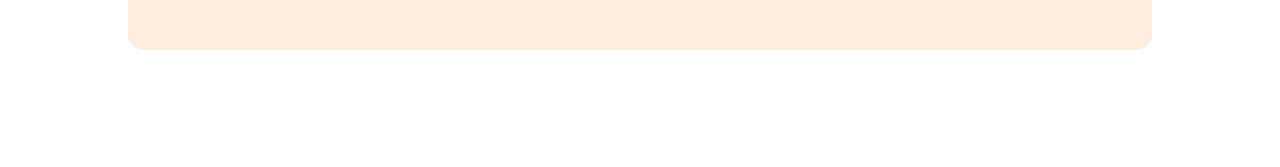
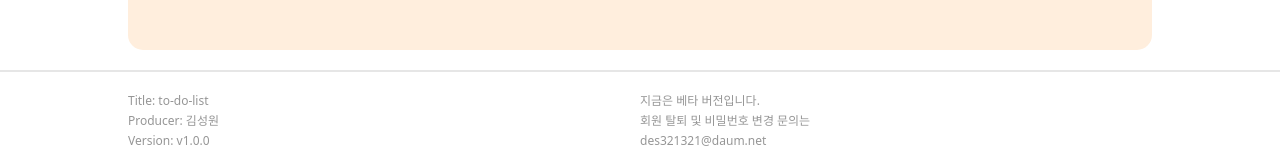
Before and after one commit to alaliyo/to-do-list, a React (Create React App) app: page / in a window 1280 px wide. Shown: the part 678-845 px from the top of the page. Before the commit the page ends 800 px from the top, so only its background shows below. Built offline with nearby package versions, Linux system fonts and the light colour scheme; no server answers; the database is empty.

Commit message:
feat: footer 추가

```diff
--- a/src/App.js
+++ b/src/App.js
@@ -1,7 +1,8 @@
 import styled from 'styled-components';
 import { useState, useEffect } from 'react';
+import { authService } from './firebase';
 import AppRouter from './components/Router';
-import { authService } from './firebase';
+import Footer from './components/Footer';
 
 function App() {
   const [init, setInit] = useState(false);
@@ -21,6 +22,7 @@ function App() {
   return (
     <div>
       { init ? <AppRouter userObj={userObj} loggedIn={loggedIn}></AppRouter> : <LodingBox><h1>...Loading</h1></LodingBox> }
+      <Footer />
     </div>
   )
 }
--- /dev/null
+++ b/src/components/Footer.js
@@ -0,0 +1,46 @@
+import styled from 'styled-components';
+
+function Footer() {
+    return (
+        <FooterBox>
+            <FlexBox>
+                <TextBox>Title: to-do-list</TextBox>
+                <TextBox>Producer: 김성원</TextBox>
+                <TextBox>Version: v1.0.0</TextBox>
+            </FlexBox>
+            <FlexBox>
+                <TextBox>지금은 베타 버전입니다.</TextBox>
+                <TextBox>회원 탈퇴 및 비밀번호 변경 문의는</TextBox>
+                <TextBox>des321321@daum.net</TextBox>
+            </FlexBox>
+        </FooterBox>
+    )
+}
+
+export default Footer;
+
+const FooterBox = styled.footer`
+    border-top: 2px solid rgb(230, 230, 230);
+    margin-top: 20px;
+    padding: 20px 10% ;
+    height: 100px;
+    width: 100vw;
+    color: rgb(150, 150, 150);
+    font-size: 12px;
+    display: flex;
+`
+
+const FlexBox = styled.div`
+    width: 50%;
+`
+
+const TextBox = styled.div`
+    margin-bottom: 2px;
+`
+
+// const FooterAText = styled.a`
+//     color: rgb(150, 150, 150);
+//     text-decoration: none;
+//     &:hover{color: rgb(150, 150, 150);}
+//     margin-bottom: 3px;
+// `
--- a/src/components/Navigator.js
+++ b/src/components/Navigator.js
@@ -1,3 +1,4 @@
+import styled from 'styled-components';
 import Container from 'react-bootstrap/Container';
 import Navbar from 'react-bootstrap/Navbar';
 import Button from 'react-bootstrap/Button';
@@ -19,7 +20,7 @@ function Navigator({ userObj, loggedIn }) {
                     <Navbar.Text>
                         {loggedIn ? (
                             <>
-                            <span>{userObj.email}님 환영합니다.</span>
+                            <EmailText>{userObj.email}</EmailText>
                             <Button variant="light" onClick={onLogOutClick}>로그아웃</Button>
                             </>
                         ) : (
@@ -35,3 +36,7 @@ function Navigator({ userObj, loggedIn }) {
 }
 
 export default Navigator;
+
+const EmailText = styled.span`
+  margin-right: 10px;
+`
--- a/src/components/ToDoListHeader.js
+++ b/src/components/ToDoListHeader.js
@@ -33,6 +33,7 @@ function Header({ userObj, getDate }) {
 
     const dateChang = (e) => {
         setCalenderDate(e.target.value);
+        e.target.value = "";
     }
 
     useEffect(() => {
```
Also changed, not shown: firebase.json.
